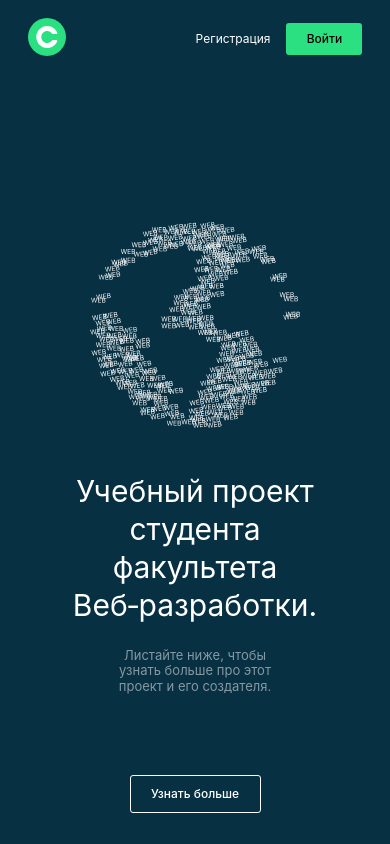
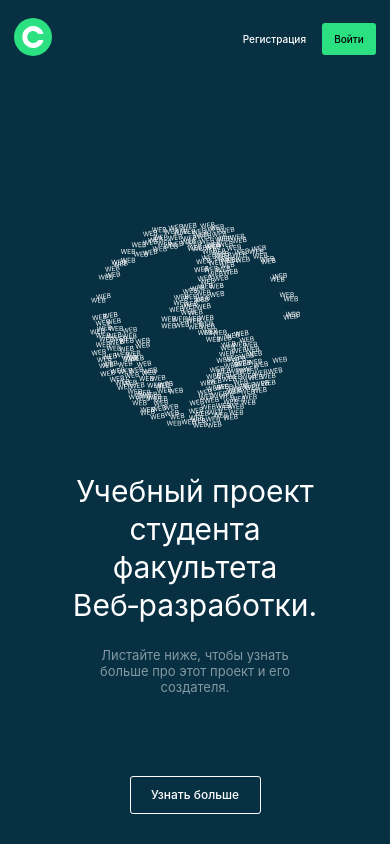
Before and after one commit to temmmus/movies-explorer-frontend, a React (Create React App) app: page / in a window 390 px wide. Shown: the top 844 px of the page. Built offline with nearby package versions, Linux system fonts and the light colour scheme.

Commit message:
фиксы адаптива

```diff
--- a/src/components/App/App.css
+++ b/src/components/App/App.css
@@ -4,14 +4,14 @@
   align-items: center;
 }
 
-@media screen and (max-width: 780px) {
+/* @media screen and (max-width: 780px) {
   .app {
     max-width: 780px;
   }
 }
 
-@media screen and (max-width: 320px) {
+@media screen and (max-width: 460px) {
   .app {
-    max-width: 320px;
+    max-width: 460px;
   }
-}
+} */
--- a/src/components/Header/Header.css
+++ b/src/components/Header/Header.css
@@ -81,20 +81,20 @@
     }
 }
 
-@media screen and (max-width: 320px) {
+@media screen and (max-width: 460px) {
     .header {
         padding: 18px 14px;
     }
 }
 
-@media screen and (max-width: 320px) {
+@media screen and (max-width: 460px) {
     .header__link {
         font-weight: 500;
         font-size: 10px;
     }
 }
 
-@media screen and (max-width: 320px) {
+@media screen and (max-width: 460px) {
     .header__link_type_rectangular-button  {
         width: 54px;
     }
--- a/src/components/Profile/Profile.css
+++ b/src/components/Profile/Profile.css
@@ -70,7 +70,7 @@
     cursor: pointer;
 }
 
-@media screen and (max-width: 320px) {
+@media screen and (max-width: 460px) {
     .profile__form {
         width: 50%;
     }
--- a/src/components/Promo/Promo.css
+++ b/src/components/Promo/Promo.css
@@ -7,7 +7,7 @@
 }
 
 .promo__wrapper {
-    width: 50%;
+    width: 60%;
     display: flex;
     flex-direction: column;
 }
@@ -101,7 +101,7 @@
 
 @media screen and (max-width: 460px) {
     .promo {
-        height: 660px;
+        padding: 75px 20px;
     }
 }
 
--- a/src/components/SectionTitle/SectionTitle.css
+++ b/src/components/SectionTitle/SectionTitle.css
@@ -12,7 +12,7 @@
         padding-top: 90px;
     }
 }
-@media screen and (max-width: 320px) {
+@media screen and (max-width: 460px) {
     .section-title {
         padding-top: 70px;
         font-size: 18px;
```
Also changed, not shown: src/components/AboutProject/AboutProject.css (+8 -8 lines), src/components/Footer/Footer.css (+4 -4 lines).
